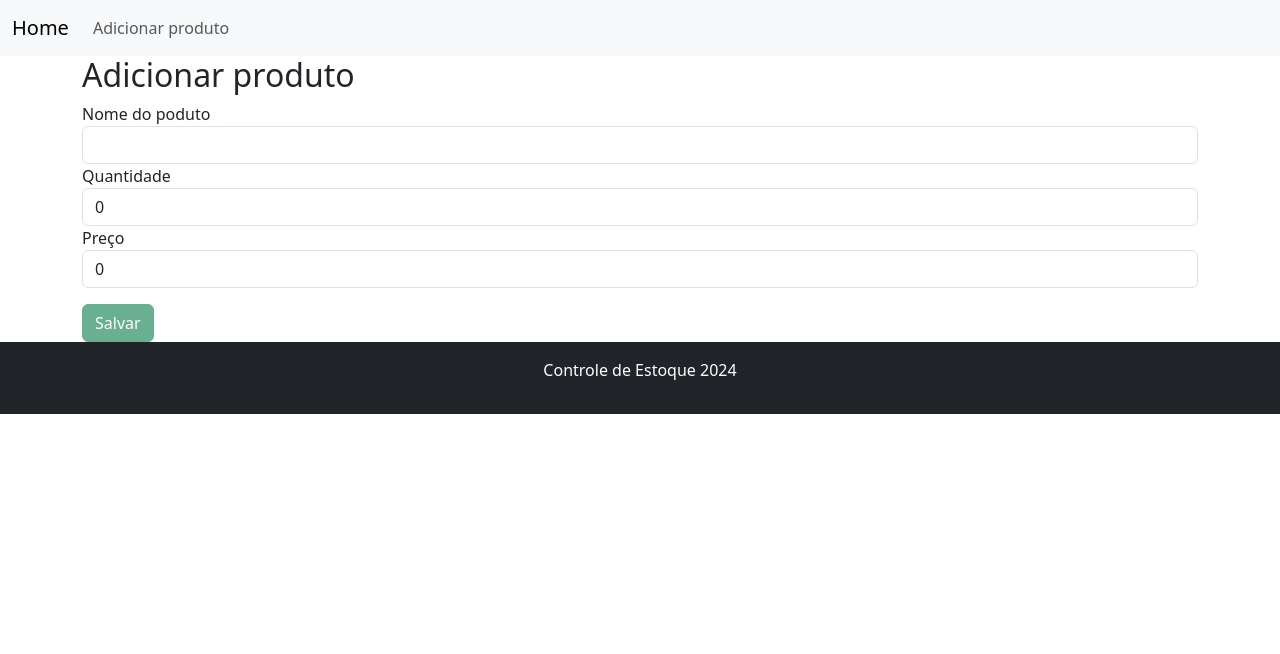
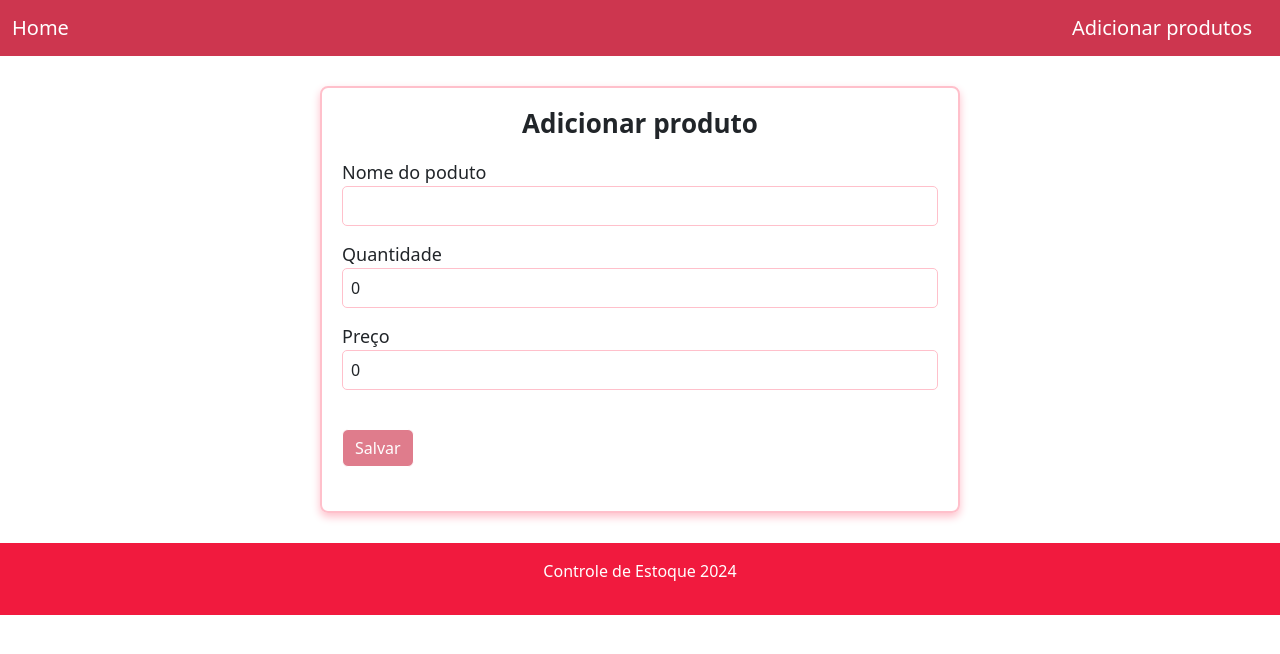
Before and after one commit to kimberlyyb/starttech, an Angular app in the folder projeto-angular2/: page /produtos-form in a window 1280 px wide. Shown: the top 654 px of the page. Built offline with nearby package versions, Linux system fonts and the light colour scheme.

Commit message:
estiliezei o forms e a tabela

```diff
--- a/projeto-angular2/src/app/app.component.css
+++ b/projeto-angular2/src/app/app.component.css
@@ -0,0 +1,3 @@
+footer{
+    background-color: rgb(241, 26, 62);
+}
--- a/projeto-angular2/src/app/app.component.html
+++ b/projeto-angular2/src/app/app.component.html
@@ -1,5 +1,5 @@
 <app-navbar></app-navbar>
 <router-outlet></router-outlet>
-<footer class="bg-dark text-white text-center py-3">
+<footer class="text-white text-center py-3">
   <p>Controle de Estoque  2024</p>
 </footer>
--- a/projeto-angular2/src/app/navbar/navbar.component.css
+++ b/projeto-angular2/src/app/navbar/navbar.component.css
@@ -0,0 +1,7 @@
+.navbar{
+    background-color: #c51432da;
+    color: #ffffff;
+}
+.navbar-brand{
+    color: #ffffff;
+}
--- a/projeto-angular2/src/app/navbar/navbar.component.html
+++ b/projeto-angular2/src/app/navbar/navbar.component.html
@@ -1,15 +1,6 @@
-<nav class="navbar navbar-expand-lg bg-body-tertiary">
-    <div class="container-fluid">
-      <a class="navbar-brand" href="#">Home</a>
-      <button class="navbar-toggler" type="button" data-bs-toggle="collapse" data-bs-target="#navbarNav" aria-controls="navbarNav" aria-expanded="false" aria-label="Toggle navigation">
-        <span class="navbar-toggler-icon"></span>
-      </button>
-      <div class="collapse navbar-collapse" id="navbarNav">
-        <ul class="navbar-nav">
-          <li class="nav-item">
-            <a class="nav-link" ng-reflect-router-link="/produtos-form">Adicionar produto</a>
-          </li>
-        </ul>
-      </div>
-    </div>
-  </nav>
+<nav class="navbar ">
+  <div class="container-fluid">
+    <a class="navbar-brand" href="#">Home</a>
+    <a class="navbar-brand" href="#">Adicionar produtos</a>
+  </div>
+</nav>
--- a/projeto-angular2/src/app/produtos-form/produtos-form.component.css
+++ b/projeto-angular2/src/app/produtos-form/produtos-form.component.css
@@ -0,0 +1,41 @@
+.container-form{
+    border: 2px solid pink;
+    border-radius: 8px;
+    padding: 20px;
+    margin: 30px auto;
+    width: 50%;
+    box-shadow: 0 4px 8px pink;
+}
+.container-form h2{
+    text-align: center;
+    font-size: 26px;
+    font-weight: 600;
+    margin-bottom: 20px;
+}
+.container-form .form-group{
+    margin-bottom: 15px;
+}
+.container-form .form-group label{
+    font-size: 18px;
+    font-weight: 500;
+}
+.container-form .form-group input{
+    height: 40px;
+    font-size: 16px;
+    border-radius: 5px;
+    border: 1px solid pink;
+    padding: 8px;
+}
+
+
+
+
+
+.btn {
+   background-color: #c51432da ;
+   color: #ffff;
+}
+
+.btn:hover{
+    background-color: #ff002f ;
+}
--- a/projeto-angular2/src/app/produtos-form/produtos-form.component.html
+++ b/projeto-angular2/src/app/produtos-form/produtos-form.component.html
@@ -20,7 +20,7 @@
             <input type="number" class="form-control" id="preco" [(ngModel)]="produto.preco" name="preco" required>
         </div>
 
-        <button type="submit" class="btn btn-success mt-3" [disabled]="!produtoForm.form.valid">Salvar</button>
+        <button type="submit" class="btn mt-4 mb-4" [disabled]="!produtoForm.form.valid">Salvar</button>
     </form>
 
 
--- a/projeto-angular2/src/app/produtos-lista/produtos-lista.component.css
+++ b/projeto-angular2/src/app/produtos-lista/produtos-lista.component.css
@@ -0,0 +1,7 @@
+.btn{
+    background-color: #c51432da;
+    color: #ffffff;
+}
+.btn:hover{
+    background-color: #ff002f ;
+}
--- a/projeto-angular2/src/app/produtos-lista/produtos-lista.component.html
+++ b/projeto-angular2/src/app/produtos-lista/produtos-lista.component.html
@@ -17,7 +17,7 @@
                 <td>{{produto.quantidade}}</td>
                 <td>{{produto.preco | currency:'BRL'}}</td>
                 <td>
-                <button class="btn btn-info btn-sm" [routerLink]="['/produtos-form',produto.id]">Editar</button>
+                    <button class="btn btn-sm" [routerLink]="['/produtos-form',produto.id]">Editar</button>
                     <button class="btn btn-danger btn-sm" (click)="deletarProduto(produto.id)">Excluir</button>
                 </td>
             </tr>
@@ -26,5 +26,5 @@
 </div>
 <div class="d-flex justify-content-center mb-3">
 
-    <button class="btn btn-success" [routerLink]="['/produtos-form']">Adicionar produto</button>
+    <button class="btn" [routerLink]="['/produtos-form']">Adicionar produto</button>
 </div>
```
Lines whose indentation alone changed are shown as unchanged.
